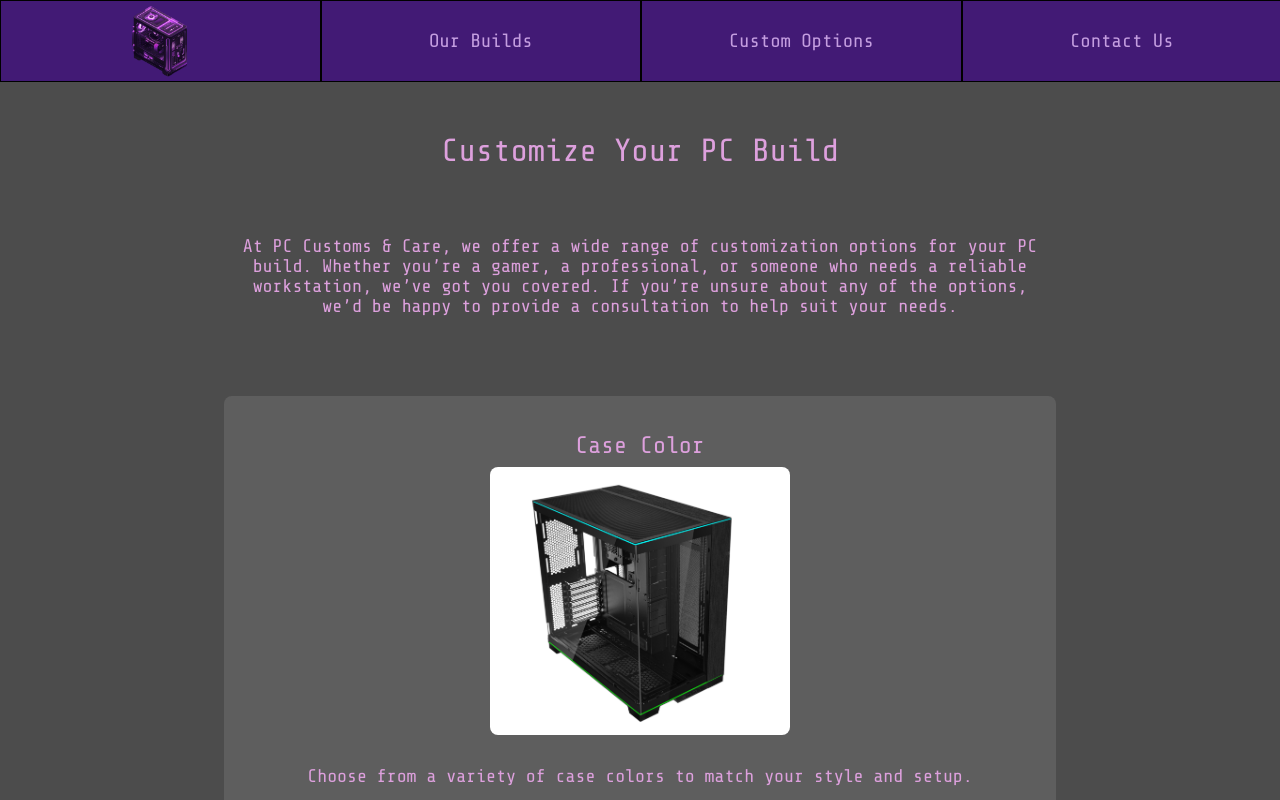
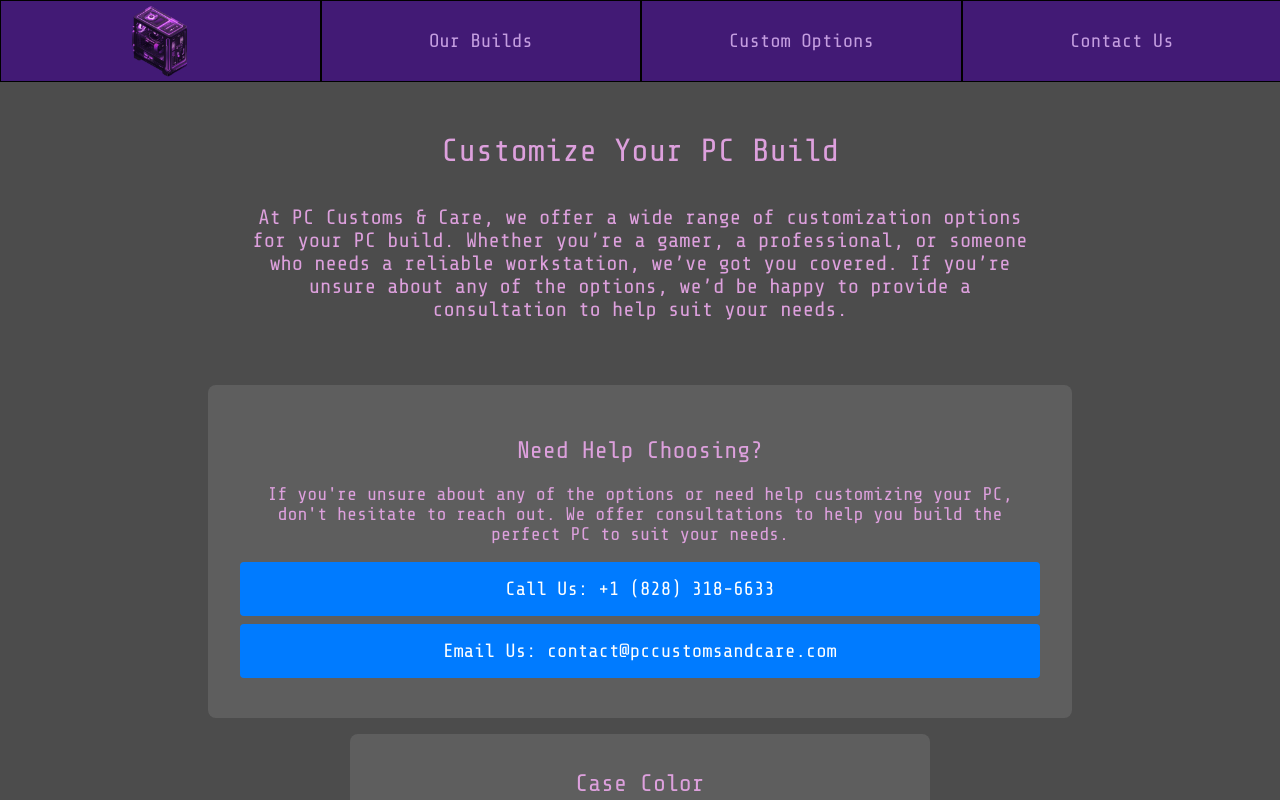
Before and after one commit to TuckTuckC/pc-customs---care, a React (Create React App) app: page /options in a window 1280 px wide. Built offline with nearby package versions, Linux system fonts and the light colour scheme.

Commit message:
polishes styling for contact page and custom options page

```diff
--- a/src/Components/Contact/Contact.css
+++ b/src/Components/Contact/Contact.css
@@ -6,12 +6,14 @@
 
 .Contact {
   display: flex;
+  box-sizing: border-box;
   flex-direction: column;
   align-items: center;
   width: 100%;
   max-width: 100%;
   background-color: #4c4c4c;
   padding: 2rem;
+  width: 100%;
   margin: 0;
   background: linear-gradient(135deg, #2E1A71, #4528A5, #421A75);
   background-size: 200% 200%;
@@ -114,3 +116,19 @@
 button:hover {
   background-color: #0056b3;
 }
+
+@media only screen and (max-width: 899px) {
+  .contact-methods {
+    flex-direction: column;
+    align-items: center;
+  }
+  .contact-form {
+    max-width: 80%;
+  }
+
+  .contact-methods .phone,
+  .contact-methods .email {
+    margin: 1rem 0;
+    width: 100%;
+  }
+}
--- a/src/Components/Home/Home.css
+++ b/src/Components/Home/Home.css
@@ -9,7 +9,7 @@ strong {
     align-items: center;
     max-width: 100%;
     background-color: #4c4c4c;
-    padding: 2rem 5rem;
+    padding: 2rem;
 
     margin: 0;
     background: linear-gradient(135deg, #2E1A71, #4528A5, #421A75);
@@ -20,6 +20,7 @@ strong {
 
 .intro {
     display: flex;
+    max-width: 100%;
     padding: 2rem;
 }
 
@@ -94,14 +95,16 @@ strong {
     }
     .intro {
         flex-direction: column;
+        align-items: center;
     }
 }
 @media only screen and (min-width: 899px) {
     .intro {
         padding: 2rem 8rem;
+        max-width: 70%;
     }
     .introContent {
-        width: 50%;
-        padding: 2rem;
+        max-width: 45%;
+        padding: 0 2rem;
     }
 }
--- a/src/Components/Navbar/Navbar.css
+++ b/src/Components/Navbar/Navbar.css
@@ -32,6 +32,7 @@
     color: rgb(196, 158, 224);
     font-size: 1.2rem;
     background-color: #421A75;
+    padding: 0 0.5rem;
 }
 
 .Navbar > a:hover {
@@ -44,6 +45,10 @@
         top: auto;
         bottom: 0;
     }
+
+    .Navbar > a {
+        font-size: 0.9rem;
+    }
 }
 /* @media only screen and (min-width: 899px) {
     .Navbar {
--- a/src/Components/Options/Options.css
+++ b/src/Components/Options/Options.css
@@ -12,19 +12,32 @@
     margin-bottom: 1rem;
   }
 
-  .intro {
+  .optionsSummary {
+    display: flex;
+    width: 100%;
+    flex-direction: column;
+    align-items: center;
+  }
+
+  .summary {
     text-align: center;
     margin-bottom: 2rem;
     max-width: 800px;
+    font-size: 1.3rem;
   }
 
   .option-section {
+    display: flex;
+    flex-direction: column;
+    justify-content: space-between;
+    align-items: center;
     background: rgba(255, 255, 255, 0.1);
     padding: 1rem;
     border-radius: 8px;
-    margin: 1rem 0;
+    margin: 1rem;
     text-align: center;
     width: 100%;
+    height: 30rem;
     max-width: 800px;
   }
 
@@ -64,3 +77,21 @@
   .contact-button:hover {
     background-color: #0056b3;
   }
+
+  /* Media query for large screens */
+  @media (min-width: 899px) {
+    .Options {
+      flex-direction: row;
+      flex-wrap: wrap;
+      justify-content: center;
+    }
+
+    .option-section {
+      flex: 1 1 45%; /* Adjusts the width of each section to fit two in a row */
+      max-width: 45%;
+    }
+
+    .intro, .consultation {
+      flex-basis: 100%;
+    }
+  }
--- a/src/Components/Options/Options.jsx
+++ b/src/Components/Options/Options.jsx
@@ -5,15 +5,24 @@ import Fans from '../../images/Fans.png'
 import CPUs from '../../images/CPUs.webp'
 import RAM from '../../images/RAM.webp'
 import Storage from '../../images/Storage.webp'
+import RGB from '../../images/RGB.webp'
+import GPU from '../../images/GPU.webp'
 
 function Options() {
   return (
     <div className='Options'>
-      <h1>Customize Your PC Build</h1>
-      <p className='intro'>
-        At PC Customs & Care, we offer a wide range of customization options for your PC build. Whether you’re a gamer, a professional, or someone who needs a reliable workstation, we’ve got you covered. If you’re unsure about any of the options, we’d be happy to provide a consultation to help suit your needs.
-      </p>
-
+      <div className="optionsSummary">
+        <h1>Customize Your PC Build</h1>
+        <p className='summary'>
+          At PC Customs & Care, we offer a wide range of customization options for your PC build. Whether you’re a gamer, a professional, or someone who needs a reliable workstation, we’ve got you covered. If you’re unsure about any of the options, we’d be happy to provide a consultation to help suit your needs.
+        </p>
+        <div className='consultation'>
+          <h2>Need Help Choosing?</h2>
+          <p>If you're unsure about any of the options or need help customizing your PC, don't hesitate to reach out. We offer consultations to help you build the perfect PC to suit your needs.</p>
+          <a href="tel:+18283186633" className="contact-button">Call Us: +1 (828) 318-6633</a>
+          <a href="mailto:contact@pccustomsandcare.com" className="contact-button">Email Us: contact@pccustomsandcare.com</a>
+        </div>
+      </div>
       <div className='option-section'>
         <h2>Case Color</h2>
         <img src={Case} alt='Case Color' className='option-image'/>
@@ -22,7 +31,7 @@ function Options() {
 
       <div className='option-section'>
         <h2>RGB Lighting</h2>
-        <img src='/path_to_image/rgb_lighting.jpg' alt='RGB Lighting' className='option-image'/>
+        <img src={RGB} alt='RGB Lighting' className='option-image'/>
         <p>Add vibrant RGB lighting to your build for a stunning visual effect.</p>
       </div>
 
@@ -52,16 +61,11 @@ function Options() {
 
       <div className='option-section'>
         <h2>GPU</h2>
-        <img src='/path_to_image/gpu.jpg' alt='GPU' className='option-image'/>
+        <img src={GPU} alt='GPU' className='option-image'/>
         <p>Choose from a range of powerful GPUs to handle gaming, rendering, and more.</p>
       </div>
 
-      <div className='consultation'>
-        <h2>Need Help Choosing?</h2>
-        <p>If you're unsure about any of the options or need help customizing your PC, don't hesitate to reach out. We offer consultations to help you build the perfect PC to suit your needs.</p>
-        <a href="tel:+18283186633" className="contact-button">Call Us: +1 (828) 318-6633</a>
-        <a href="mailto:contact@pccustomsandcare.com" className="contact-button">Email Us: contact@pccustomsandcare.com</a>
-      </div>
+
     </div>
   )
 }
```
Also changed, not shown: src/images/GPU.webp (added), src/images/RGB.webp (added). Lines whose indentation alone changed are shown as unchanged.
